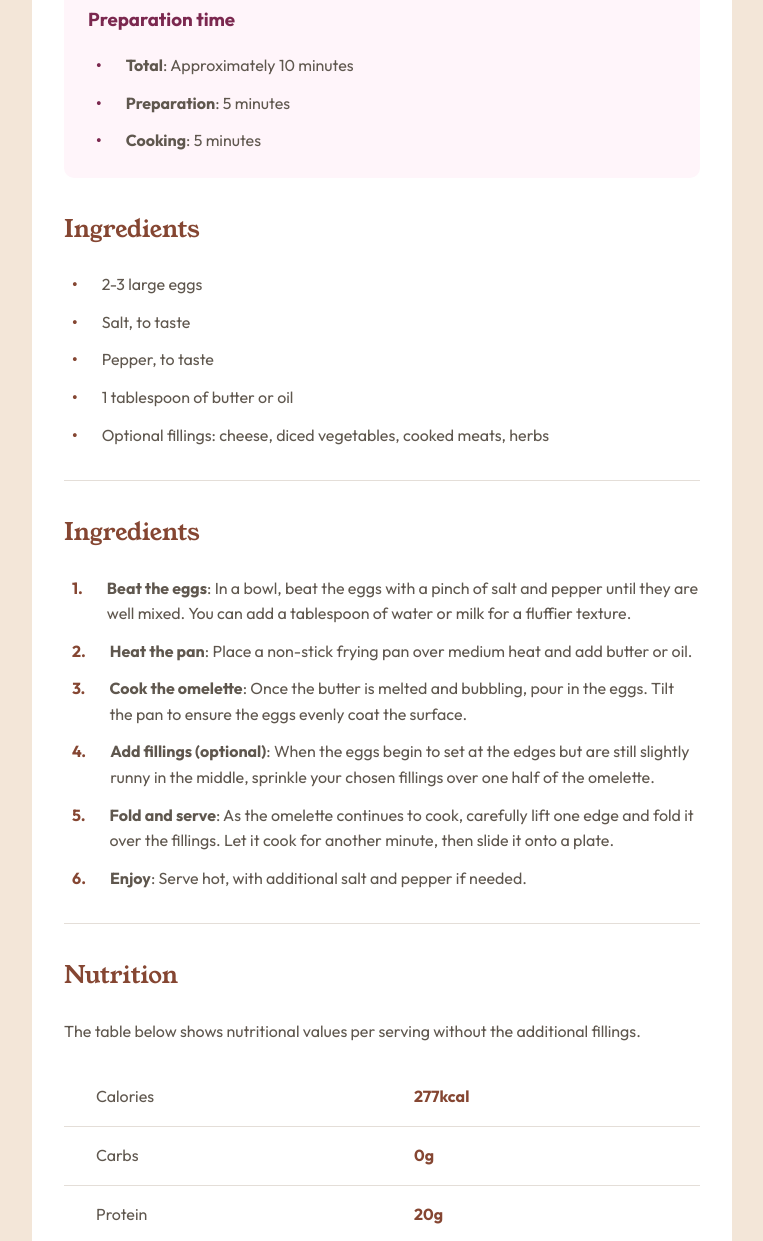
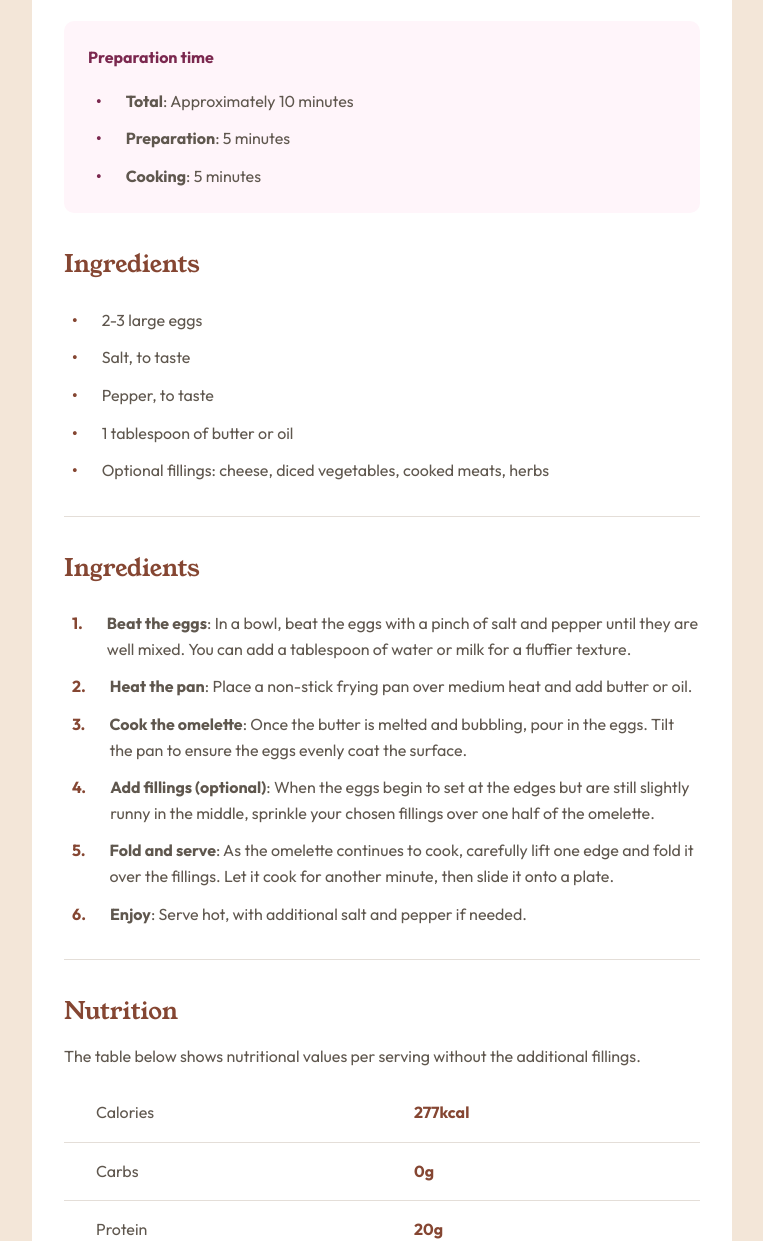
Before and after one commit to TheRoboRobin/Frontend-Mentor-Recipe-Card, a plain HTML site: page index.html in a window 1280 px wide. Shown: the part 585-1826 px from the top of the page, without its empty margins (258-1021 px from the left). Drawn offline with Linux system fonts and the light colour scheme.

Commit message:
Minor CSS changes and Readme Update

```diff
--- a/index.html
+++ b/index.html
@@ -40,7 +40,7 @@
       </section>
       <section class="recipe__body">
         <div class="recipe__timing">
-          <h3 class="header-tertiary">Preparation time</h3>
+          <p class="header-tertiary">Preparation time</p>
           <ul class="recipe__list recipe__list--red">
             <li class="recipe__list-item recipe__list-item--red">
               <p>&#8226;</p>
--- a/style.css
+++ b/style.css
@@ -52,7 +52,7 @@ body {
 .container {
   width: 70rem;
   background-color: var(--color-White);
-  margin: 10vh auto;
+  margin: 15vh auto;
   padding: 3.2rem;
   border-radius: var(--border-radius);
 
@@ -76,6 +76,7 @@ body {
 }
 .header-tertiary {
   color: var(--color-Rose);
+  font-weight: 700;
 }
 
 /* Reusable List */
@@ -154,7 +155,7 @@ body {
 .recipe__nutrition {
   display: flex;
   flex-direction: column;
-  gap: 2.4rem;
+  gap: 1.4rem;
 }
 
 .nutrition__table {
```
Also changed, not shown: 2 other files.
